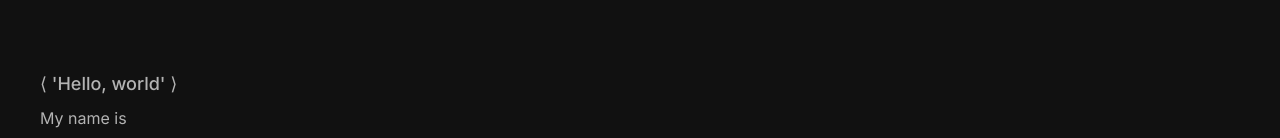
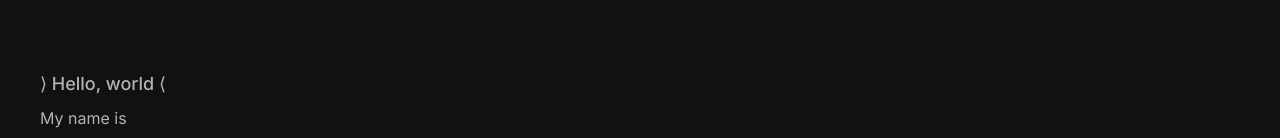
Before and after one commit to topmiljm/my-portfolio, a React (Vite) app: page / in a window 1280 px wide. Shown: the part 157-295 px from the top of the page. Built offline with nearby package versions, Linux system fonts and the light colour scheme.

Commit message:
update hero title

```diff
--- a/src/components/Hero/Hero.jsx
+++ b/src/components/Hero/Hero.jsx
@@ -4,7 +4,7 @@ function Hero() {
   return (
     <section id="top" className="hero">
       <div className="container hero__container">
-        <p className="hero__intro">⟨ 'Hello, world' ⟩</p>
+        <p className="hero__intro">⟩ Hello, world ⟨</p>
         <p className="hero__intro-2">My name is</p>
 
         <h1 className="hero__title">
```
